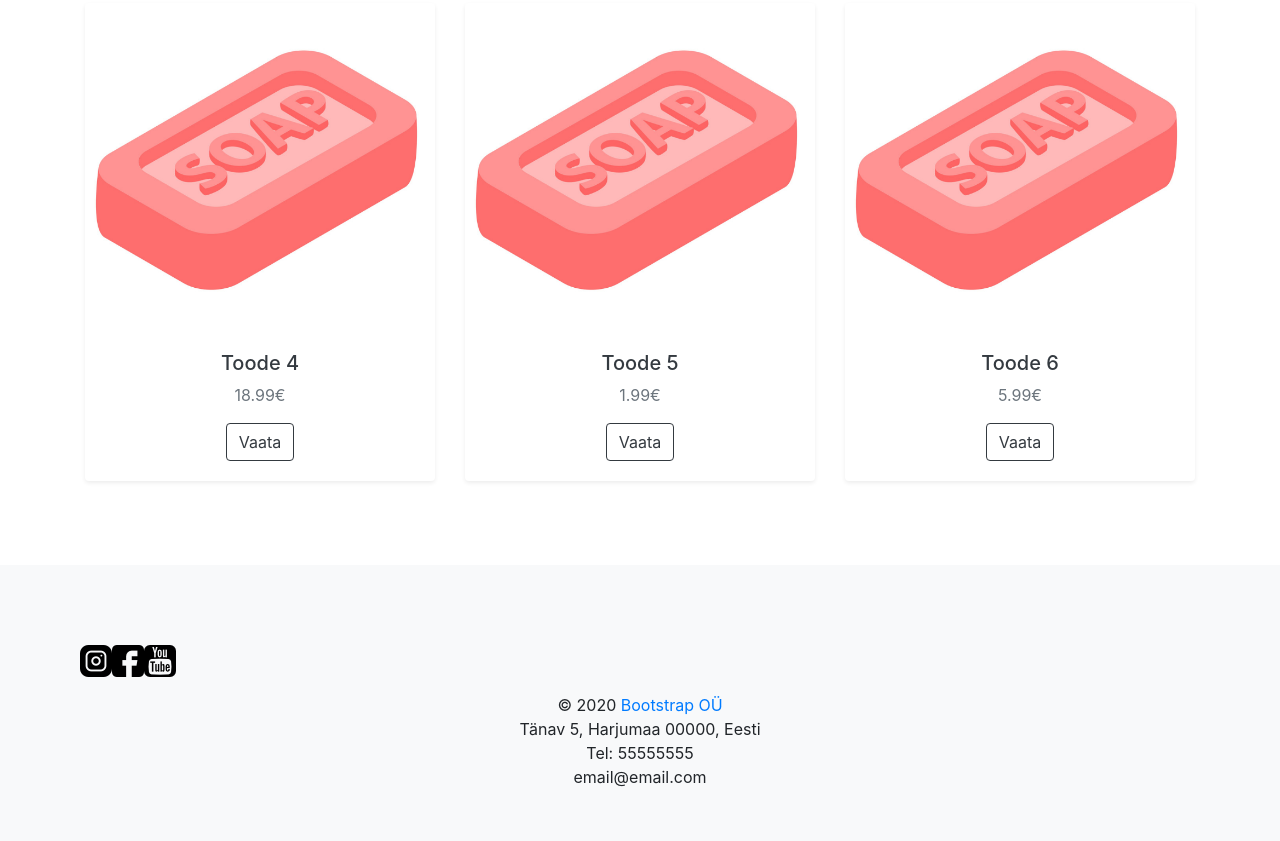
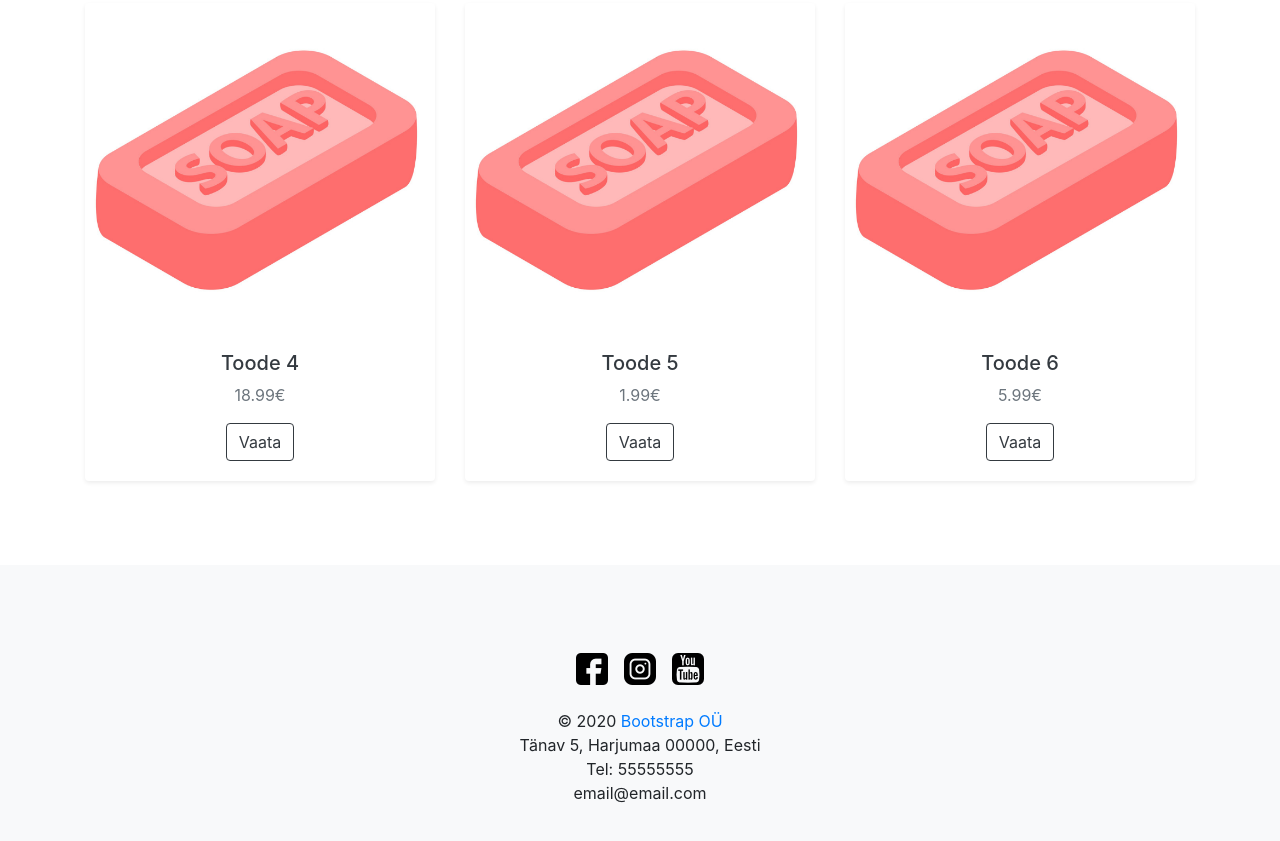
Before and after one commit to meritkangro/VL_bootstrap, a plain HTML site: page index.html in a window 1280 px wide. Shown: the part 1314-2155 px from the top of the page. Drawn offline with nearby package versions, Linux system fonts and the light colour scheme.

Commit message:
Update index.html

```diff
--- a/index.html
+++ b/index.html
@@ -157,21 +157,12 @@
         <!-- jalus --->
         <footer class="bg-light">
             <div class="container-fluid">
-
-
-
-                <div class="row">
                     <!-- TODO! --->
-
-						<a href="https://www.instagram.com/"><img src="img/instagram.png" class="mx-auto d-block float-right" alt="instagram"></a>
-
-
-						<a href="https://www.facebook.com/"><img src="img/facebook.png" class="mx-auto d-block" alt="facebook"></a>
-
-
-						<a href="https://www.youtube.com/?gl=EE&hl=et"><img src="img/youtube.png" class="mx-auto d-block float-left" alt="youtube"></a>
-
-				</div>
+					<div class="d-flex flex-row justify-content-center">
+					  <div class="p-2"><a href="https://www.facebook.com/"><img src="img/facebook.png" class="mx-auto d-block" alt="facebook"></a></div>
+					  <div class="p-2"><a href="https://www.instagram.com/"><img src="img/instagram.png" class="mx-auto d-block float-right" alt="instagram"></a></div>
+					  <div class="p-2"><a href="https://www.youtube.com/?gl=EE&hl=et"><img src="img/youtube.png" class="mx-auto d-block float-left" alt="youtube"></a></div>
+					</div>
 				<div class="row">
 					<div class="col-lg-12 text-center py-3">© 2020
 						<a href="https://mdbootstrap.com/"> Bootstrap OÜ</a> <br>
@@ -179,7 +170,6 @@
 						Tel: 55555555 <br>
 						email@email.com
 					</div>
-
                 </div>
             </div>
         </footer>
```
